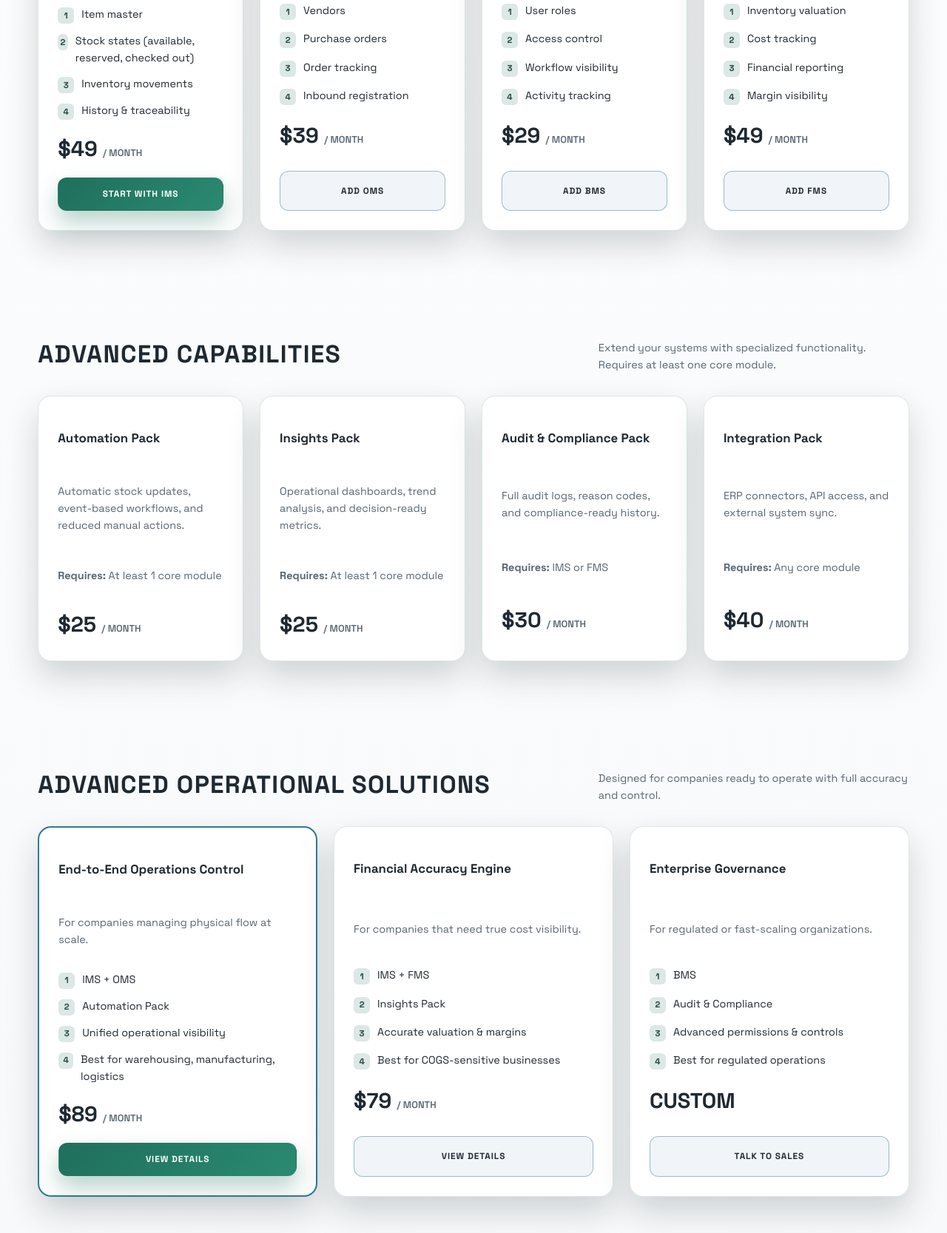
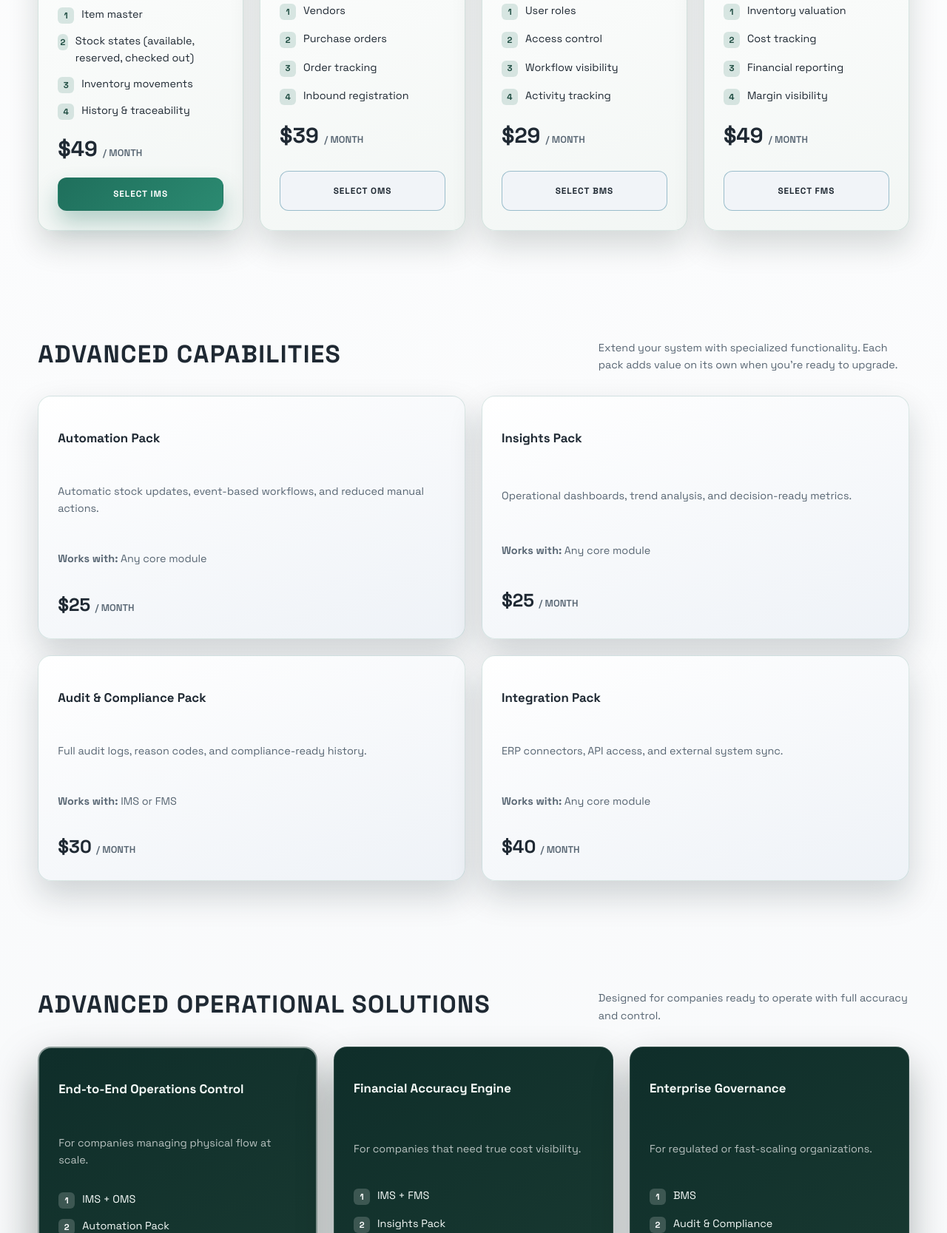
Before and after one commit to ElJefeYouKnow/IMS, a website: page pricing.html in a window 1280 px wide. Shown: the part 1133-2800 px from the top of the page at 74% size. Drawn offline with Linux system fonts and the light colour scheme; a web font is replaced by a local one.

Commit message:
Enhance pricing page layout and update descriptions for clarity

```diff
--- a/css/marketing.css
+++ b/css/marketing.css
@@ -441,9 +441,39 @@ main,
   gap: 16px;
 }
 
+.pricing.modular .price-card {
+  background: linear-gradient(160deg, rgba(255, 255, 255, 0.98), rgba(242, 246, 244, 0.98));
+  box-shadow: 0 20px 40px rgba(12, 28, 24, 0.16);
+}
+
+.capability-grid .price-card {
+  background: linear-gradient(160deg, rgba(255, 255, 255, 0.98), rgba(238, 242, 247, 0.98));
+}
+
+.solution-grid .price-card {
+  background: linear-gradient(145deg, #0f2e2a, #1b3c33);
+  color: #f5faf8;
+  border: 1px solid rgba(255, 255, 255, 0.12);
+  box-shadow: 0 24px 50px rgba(8, 20, 16, 0.3);
+}
+
+.solution-grid .price-card .muted {
+  color: rgba(255, 255, 255, 0.7);
+}
+
+.solution-grid .price-card .list li span {
+  background: rgba(255, 255, 255, 0.18);
+  color: #ffffff;
+}
+
 .price-card.highlight {
   border: 2px solid var(--accent);
   transform: translateY(-6px);
+}
+
+.solution-grid .price-card.highlight {
+  border-color: rgba(255, 255, 255, 0.5);
+  box-shadow: 0 28px 60px rgba(8, 20, 16, 0.4);
 }
 
 .price {
@@ -451,6 +481,27 @@ main,
   font-weight: 800;
   font-family: var(--font-display);
   text-transform: uppercase;
+}
+
+.capability-grid .price {
+  font-size: 1.7rem;
+}
+
+.faq-grid .price-card {
+  padding: 22px;
+  box-shadow: 0 14px 30px rgba(16, 32, 28, 0.12);
+}
+
+@media (min-width: 980px) {
+  .capability-grid {
+    grid-template-columns: repeat(2, minmax(0, 1fr));
+  }
+  .solution-grid {
+    grid-template-columns: repeat(3, minmax(0, 1fr));
+  }
+  .faq-grid {
+    grid-template-columns: repeat(2, minmax(0, 1fr));
+  }
 }
 
 .price small {
--- a/pricing.html
+++ b/pricing.html
@@ -64,9 +64,9 @@
       <div class="container">
         <div class="section-heading fade-up">
           <h2>Core Modules</h2>
-          <p>Each module is a complete system that works independently.</p>
+          <p>Each module delivers full value on its own. Add capabilities only when they improve your workflow.</p>
         </div>
-        <div class="pricing">
+        <div class="pricing modular">
           <div class="price-card fade-up delay-1">
             <h3>Inventory Management System (IMS)</h3>
             <p class="muted">Stock control, movements, reservations, and audit-ready inventory.</p>
@@ -77,7 +77,7 @@
               <li><span>4</span>History &amp; traceability</li>
             </ul>
             <div class="price">$49 <small>/ month</small></div>
-            <a class="btn btn-primary" href="contact.html">Start with IMS</a>
+            <a class="btn btn-primary" href="contact.html">Select IMS</a>
           </div>
           <div class="price-card fade-up delay-2">
             <h3>Order Management System (OMS)</h3>
@@ -89,7 +89,7 @@
               <li><span>4</span>Inbound registration</li>
             </ul>
             <div class="price">$39 <small>/ month</small></div>
-            <a class="btn btn-secondary" href="contact.html">Add OMS</a>
+            <a class="btn btn-secondary" href="contact.html">Select OMS</a>
           </div>
           <div class="price-card fade-up delay-3">
             <h3>Business Management System (BMS)</h3>
@@ -101,7 +101,7 @@
               <li><span>4</span>Activity tracking</li>
             </ul>
             <div class="price">$29 <small>/ month</small></div>
-            <a class="btn btn-secondary" href="contact.html">Add BMS</a>
+            <a class="btn btn-secondary" href="contact.html">Select BMS</a>
           </div>
           <div class="price-card fade-up delay-4">
             <h3>Financial Management System (FMS)</h3>
@@ -113,7 +113,7 @@
               <li><span>4</span>Margin visibility</li>
             </ul>
             <div class="price">$49 <small>/ month</small></div>
-            <a class="btn btn-secondary" href="contact.html">Add FMS</a>
+            <a class="btn btn-secondary" href="contact.html">Select FMS</a>
           </div>
         </div>
       </div>
@@ -123,31 +123,31 @@
       <div class="container">
         <div class="section-heading fade-up">
           <h2>Advanced Capabilities</h2>
-          <p>Extend your systems with specialized functionality. Requires at least one core module.</p>
+          <p>Extend your system with specialized functionality. Each pack adds value on its own when you’re ready to upgrade.</p>
         </div>
-        <div class="pricing">
+        <div class="pricing capability-grid">
           <div class="price-card fade-up delay-1">
             <h3>Automation Pack</h3>
             <p class="muted">Automatic stock updates, event-based workflows, and reduced manual actions.</p>
-            <p class="muted"><strong>Requires:</strong> At least 1 core module</p>
+            <p class="muted"><strong>Works with:</strong> Any core module</p>
             <div class="price">$25 <small>/ month</small></div>
           </div>
           <div class="price-card fade-up delay-2">
             <h3>Insights Pack</h3>
             <p class="muted">Operational dashboards, trend analysis, and decision-ready metrics.</p>
-            <p class="muted"><strong>Requires:</strong> At least 1 core module</p>
+            <p class="muted"><strong>Works with:</strong> Any core module</p>
             <div class="price">$25 <small>/ month</small></div>
           </div>
           <div class="price-card fade-up delay-3">
             <h3>Audit &amp; Compliance Pack</h3>
             <p class="muted">Full audit logs, reason codes, and compliance-ready history.</p>
-            <p class="muted"><strong>Requires:</strong> IMS or FMS</p>
+            <p class="muted"><strong>Works with:</strong> IMS or FMS</p>
             <div class="price">$30 <small>/ month</small></div>
           </div>
           <div class="price-card fade-up delay-4">
             <h3>Integration Pack</h3>
             <p class="muted">ERP connectors, API access, and external system sync.</p>
-            <p class="muted"><strong>Requires:</strong> Any core module</p>
+            <p class="muted"><strong>Works with:</strong> Any core module</p>
             <div class="price">$40 <small>/ month</small></div>
           </div>
         </div>
@@ -160,7 +160,7 @@
           <h2>Advanced Operational Solutions</h2>
           <p>Designed for companies ready to operate with full accuracy and control.</p>
         </div>
-        <div class="pricing">
+        <div class="pricing solution-grid">
           <div class="price-card highlight fade-up delay-1">
             <h3>End-to-End Operations Control</h3>
             <p class="muted">For companies managing physical flow at scale.</p>
@@ -223,7 +223,7 @@
           <h2>Pricing FAQ</h2>
           <p>Remove friction and get clarity fast.</p>
         </div>
-        <div class="pricing">
+        <div class="pricing faq-grid">
           <div class="price-card fade-up delay-1">
             <h3>Do I have to buy all modules?</h3>
             <p class="muted">No. Each module works independently.</p>
```
